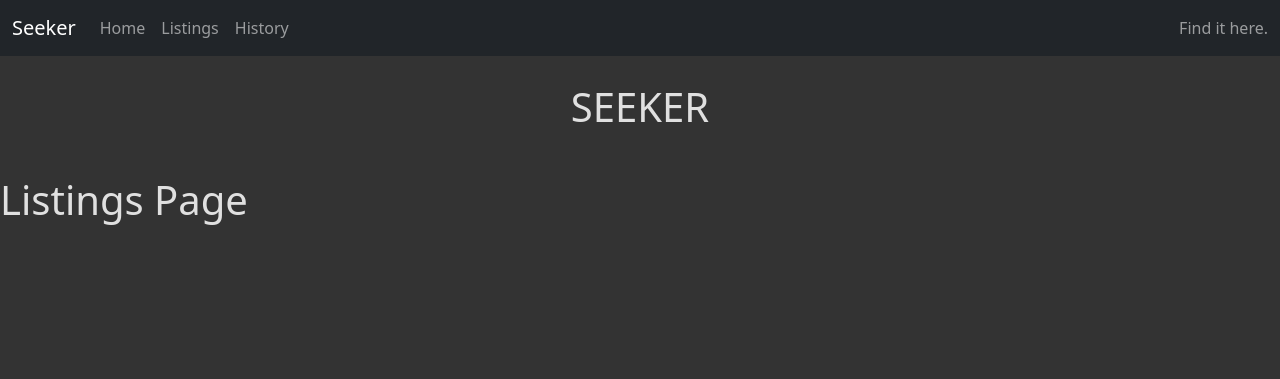
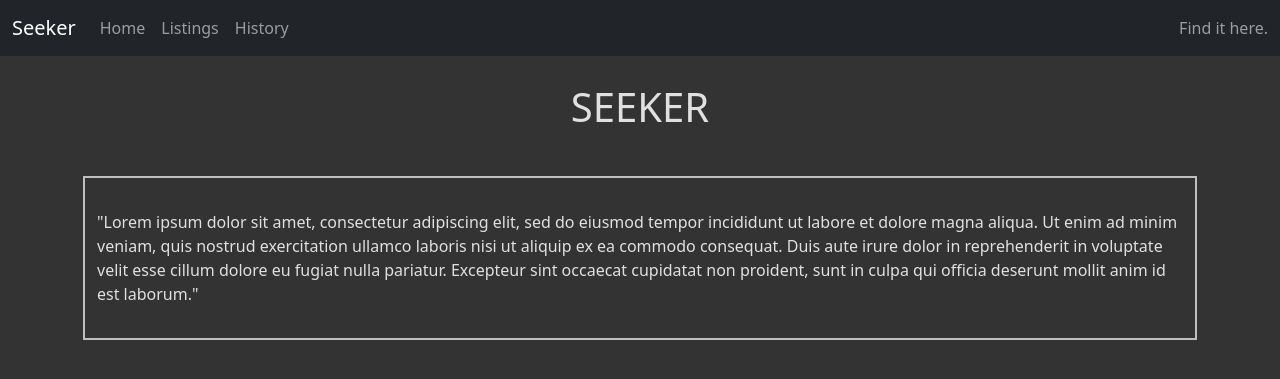
Before and after one commit to Wolfed9902/Seeker, a Flask app: page /listings in a window 1280 px wide. Shown: the top 379 px of the page. Run offline with Flask 2, Linux system fonts and the light colour scheme.

Commit message:
Update listings.html

```diff
--- a/seeker/templates/listings.html
+++ b/seeker/templates/listings.html
@@ -6,7 +6,16 @@
     <h1 class = title-text> SEEKER </h1>
   </div>
 </div>
-<div>
-  <h1> Listings Page </h1>
+<div class="container">
+  <div class="container">
+    <div class="row">
+      <div class="col home-content">
+        "Lorem ipsum dolor sit amet, consectetur adipiscing elit, sed do eiusmod tempor incididunt ut labore et dolore magna aliqua.
+        Ut enim ad minim veniam, quis nostrud exercitation ullamco laboris nisi ut aliquip ex ea commodo consequat. Duis aute irure
+        dolor in reprehenderit in voluptate velit esse cillum dolore eu fugiat nulla pariatur. Excepteur sint occaecat cupidatat
+        non proident, sunt in culpa qui officia deserunt mollit anim id est laborum."
+       </div>
+     </div>
+  </div>
 </div>
 {% endblock %}
```
